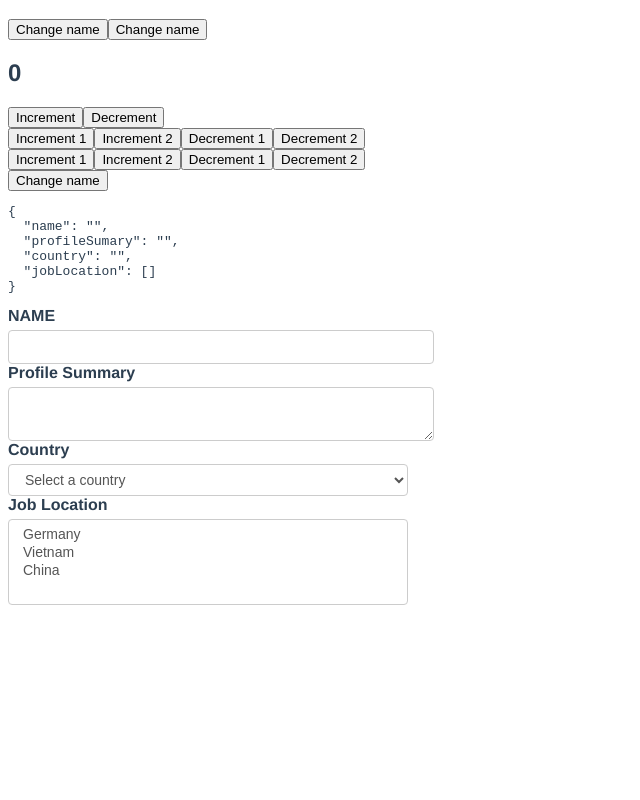
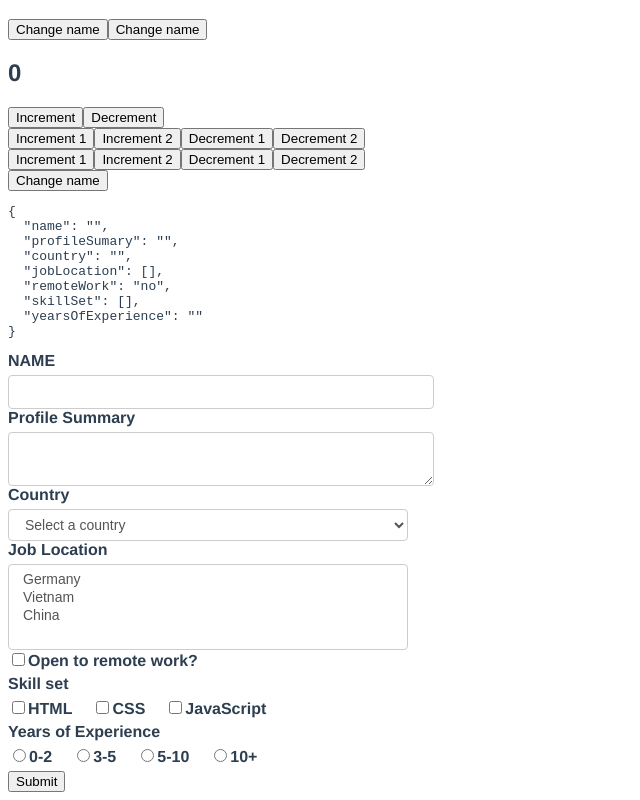
Before and after one commit to phuongquynhngo/Vue_3_tutorial, a Vue app: page / in a window 1280 px wide. Shown: the part 2802-3602 px from the top of the page, without its empty margins (0-640 px from the left). Before the commit the page ends 3415 px from the top, so only its background shows below. Built offline with nearby package versions, Linux system fonts and the light colour scheme.

Commit message:
Form Handling part2

```diff
--- a/package.json
+++ b/package.json
@@ -19,7 +19,8 @@
     "@vue/cli-plugin-eslint": "~5.0.0",
     "@vue/cli-service": "~5.0.0",
     "eslint": "^7.32.0",
-    "eslint-plugin-vue": "^8.0.3"
+    "eslint-plugin-vue": "^8.0.3",
+    "prettier": "2.8.4"
   },
   "eslintConfig": {
     "root": true,
--- a/src/App.vue
+++ b/src/App.vue
@@ -13,25 +13,39 @@
   <!-- Binding classes -->
   <h2 class="underline">Underlined Text</h2>
   <h2 class="underline" v-bind:class="status">Status</h2>
-  <h2 v-bind:class="isPromoted && 'promoted'">Promoted Movie</h2> <!--v-bind classes conditionally -->
-  <h2 v-bind:class="isSoldout ? 'soldout' : 'new'">Soldout? Movie</h2><!-- isSoldout: true: class solout; false: class new -->
-  <h2 v-bind:class="['new', 'promoted']">Newly promoted movie</h2><!--Array classes binding -->
-  <h2 v-bind:class="[isPromoted && 'promoted',isSoldout ? 'soldout' : 'new']">Array conditional movie</h2><!--Array classes conditional binding -->
-  <h2 v-bind:class="{
+  <h2 v-bind:class="isPromoted && 'promoted'">Promoted Movie</h2>
+  <!--v-bind classes conditionally -->
+  <h2 v-bind:class="isSoldout ? 'soldout' : 'new'">Soldout? Movie</h2>
+  <!-- isSoldout: true: class solout; false: class new -->
+  <h2 v-bind:class="['new', 'promoted']">Newly promoted movie</h2>
+  <!--Array classes binding -->
+  <h2 v-bind:class="[isPromoted && 'promoted', isSoldout ? 'soldout' : 'new']">
+    Array conditional movie
+  </h2>
+  <!--Array classes conditional binding -->
+  <h2
+    v-bind:class="{
       promoted: isPromoted,
       new: !isSoldout,
       soldout: isSoldout,
-  }">Object conditional movie</h2><!--Object classes conditional binding, same Array classes conditional binding -->
-
+    }"
+  >
+    Object conditional movie
+  </h2>
+  <!--Object classes conditional binding, same Array classes conditional binding -->
 
   <!-- Binding style -->
 
   <!-- Binding style array approach, ideal for single inline style property -->
-  <h2 v-bind:style="{
+  <h2
+    v-bind:style="{
       color: highlightColor,
-    'font-size':headerSize +'px',
-    padding: '20px'
-  }">Inline Style</h2>
+      'font-size': headerSize + 'px',
+      padding: '20px',
+    }"
+  >
+    Inline Style
+  </h2>
   <!--
   'font-size' in quote, because it is not a single word
   'font-size':headerSize +'px'
@@ -47,7 +61,6 @@
 
   <div v-bind:style="[baseStyleObject, dangerStyleObject]">Danger Style</div>
 
-
   <!--
   v-bind Shorthand
  : instead of v-bind:
@@ -57,15 +70,15 @@
 
   -->
 
-
   <!-- Conditional Rendering
   v-if, v-else, v-else-if: mount and unmount elements to the dom
   v-show: toggles the display css property
   -->
 
-  <h2 v-if="num===0">The number is zero</h2>
-  <h2 v-else-if="num <0">The number is negative</h2>   <!--'javascript expression' -->
-  <h2 v-else-if="num >0">The number is positive</h2>
+  <h2 v-if="num === 0">The number is zero</h2>
+  <h2 v-else-if="num < 0">The number is negative</h2>
+  <!--'javascript expression' -->
+  <h2 v-else-if="num > 0">The number is positive</h2>
   <h2 v-else>Not a number</h2>
   <!-- v-else or v-else-if directive must follow the v-if or v-else-if element,
    otherwise this will not work/ not be recognized -->
@@ -86,7 +99,6 @@
    The final rendered result will not include the <template> element.
    -->
 
-
   <!-- v-show  -->
   <h2 v-show="showElement">Using v-show</h2>
   <h2 v-if="showElement">Using v-if</h2>
@@ -96,7 +108,6 @@
   v-show conditionally displayselements, higher initial render costs, to toggle something frequently
   -->
 
-
   <!-- List Rendering
 
   using v-for directive -->
@@ -104,20 +115,24 @@
   <!--iterating over an array of strings  -->
 
   <!-- <h2 v-for="name in names" :key="name">{{ name }}</h2> -->
-  <h2 v-for="(name, index) in names" :key="name">{{index}} {{ name }}</h2>
+  <h2 v-for="(name, index) in names" :key="name">{{ index }} {{ name }}</h2>
   <!-- value of v-bind key attributes must be unique  -->
 
   <!--iterating over an array of objects  -->
-  <h2 v-for="name in fullNames" :key="name.first">{{ name.first }} {{ name.last }}</h2>
+  <h2 v-for="name in fullNames" :key="name.first">
+    {{ name.first }} {{ name.last }}
+  </h2>
 
   <!--iterating over an array of arrays  -->
   <div v-for="actor in actors" :key="actor.name">
-  <h2 >{{ actor.name }}</h2>
+    <h2>{{ actor.name }}</h2>
     <h3 v-for="movie in actor.movies" :key="movie">{{ movie }}</h3>
   </div>
 
   <!--iterating over an object  -->
-  <h2 v-for="(value,key,index) in myInfo" :key="value">{{index}} {{key}} {{ value }}</h2>
+  <h2 v-for="(value, key, index) in myInfo" :key="value">
+    {{ index }} {{ key }} {{ value }}
+  </h2>
 
   <!-- using v-for in template -->
   <template v-for="name in names" :key="name">
@@ -139,27 +154,21 @@
   </template>
   <button @click="shuffle">Shuffle!</button>
 
-
-
   <!-- Conditional List Rendering -->
   <template v-for="name in names" :key="name">
-  <h2 v-if="name ==='Quynh'">{{ name }}</h2>
+    <h2 v-if="name === 'Quynh'">{{ name }}</h2>
   </template>
   <!-- When v-if and v-for are both used on the same element, v-if will be evaluated first. -->
 
+  <!-- Methods in Vue  -->
+  <h2>{{ 1 + 2 + 3 }}</h2>
+  <h2>{{ 12 + 2 + 3 }}</h2>
 
-
-
-<!-- Methods in Vue  -->
-<h2>{{ 1+2+3 }}</h2>
-<h2>{{ 12+2+3 }}</h2>
-
-<h2>Add method: {{ add(1,2,3) }}</h2>
-<h2>Add method: {{ add(12,2,3) }}</h2>
+  <h2>Add method: {{ add(1, 2, 3) }}</h2>
+  <h2>Add method: {{ add(12, 2, 3) }}</h2>
 
   <h2>Multiply method: {{ multiply(2) }}</h2>
   <h2>Multiply method: {{ multiply(baseValue) }}</h2>
-
 
   <!-- Event Handling -->
 
@@ -167,15 +176,14 @@
   <div>
     <!-- <button v-on:mouseover="name ='Quang'"> Change name</button> -->
     <!-- <button v-on:click="name ='Quang'"> Change name</button> -->
-<button v-on:click="changeName"> Change name</button>
-<button v-on:click="changeName($event)"> Change name</button>
-
+    <button v-on:click="changeName">Change name</button>
+    <button v-on:click="changeName($event)">Change name</button>
   </div>
 
   <h2>{{ count }}</h2>
   <div>
-<button v-on:click="count +=1">Increment</button>
-<button v-on:click="count -=1">Decrement</button>
+    <button v-on:click="count += 1">Increment</button>
+    <button v-on:click="count -= 1">Decrement</button>
   </div>
   <div>
     <button v-on:click="increment(1)">Increment 1</button>
@@ -195,8 +203,9 @@
   </div>
 
   <!-- multiple events handling -->
-<button v-on:click="changeName($event), increment(1, $event)"> Change name</button>
-
+  <button v-on:click="changeName($event), increment(1, $event)">
+    Change name
+  </button>
 
   <!-- Form Handling -->
 
@@ -213,24 +222,31 @@ Submit form data -->
   <!-- v-model  directive : 2 way binding refers binding from tho template to data and from data back to template,
 ensures model and view are always in sync -->
 
- <div> <!--stringify Presentation -->
-<pre>
-{{ JSON.stringify(formValue, null , 2) }}
-</pre>
+  <!-- Capture user inputs  -->
+  <div>
+    <!--stringify Presentation -->
+    <pre
+      >{{ JSON.stringify(formValue, null, 2) }}
+</pre
+    >
     <!-- The <pre> tag is an HTML tag used to indicate preformatted text. This means that the text within the <pre> tag will be displayed exactly as written,
 with all white spaces preserved, including line breaks, tabs, and multiple spaces. -->
+
+    <!-- Inputs -->
   </div>
- <form>
+  <form @submit="submitForm">
     <div>
       <label for="name">NAME</label>
- <input type="text" id="name" v-model="formValue.name">
+      <input type="text" id="name" v-model="formValue.name" />
     </div>
 
+    <!-- Textasreas -->
     <div>
- <label  for="profile">Profile Summary </label>
- <textarea  id="profile" v-model="formValue.profileSumary" />
+      <label for="profile">Profile Summary </label>
+      <textarea id="profile" v-model="formValue.profileSumary" />
     </div>
 
+    <!-- Single select dropdown control -->
     <div>
       <label for="country">Country</label>
       <select id="country" v-model="formValue.country">
@@ -241,119 +257,193 @@ with all white spaces preserved, including line breaks, tabs, and multiple space
       </select>
     </div>
 
+    <!-- Multi select control -->
     <div>
       <label for="job-location">Job Location</label>
       <select id="job-location" multiple v-model="formValue.jobLocation">
-
         <option value="germany">Germany</option>
         <option value="vietnam">Vietnam</option>
         <option value="china">China</option>
       </select>
     </div>
+
+    <!-- Single Checkbox  -->
+    <div>
+      <input
+        type="checkbox"
+        id="remoteWork"
+        v-model="formValue.remoteWork"
+        true-value="yes"
+        false-value="no"
+      />
+      <label for="remoteWork">Open to remote work?</label>
+    </div>
+    <!--  Checkbox group/ Multiple checkboxes -->
+    <div>
+      <label>Skill set</label>
+      <input
+        type="checkbox"
+        id="html"
+        value="html"
+        v-model="formValue.skillSet"
+      />
+      <label for="html">HTML</label>
+      <input
+        type="checkbox"
+        id="css"
+        value="css"
+        v-model="formValue.skillSet"
+      />
+      <label for="css">CSS</label>
+      <input
+        type="checkbox"
+        id="javascript"
+        value="javascript"
+        v-model="formValue.skillSet"
+      />
+      <label for="javascript">JavaScript</label>
+    </div>
+    <!-- Radio Group Controll-->
+    <div>
+      <label>Years of Experience</label>
+      <input
+        type="radio"
+        id="0-2"
+        value="0-2"
+        v-model="formValue.yearsOfExperience"
+      />
+      <label for="0-2">0-2</label>
+      <input
+        type="radio"
+        id="3-5"
+        value="3-5"
+        v-model="formValue.yearsOfExperience"
+      />
+      <label for="3-5">3-5</label>
+      <input
+        type="radio"
+        id="6-10"
+        value="6-10"
+        v-model="formValue.yearsOfExperience"
+      />
+      <label for="6-10">5-10</label>
+      <input
+        type="radio"
+        id="10+"
+        value="10+"
+        v-model="formValue.yearsOfExperience"
+      />
+      <label for="10+">10+</label>
+    </div>
+    <!-- Submit form data -->
+  <div>
+  <button>Submit</button></div>
   </form>
-
-
-
-
 </template>
 
 <script>
 import _ from "lodash";
 export default {
-  name: 'App',
-  data(){
-    return{
-      greet:'Hello',
-      name:"Quynh",
-      channel:'<b>Code</b>',
+  name: "App",
+  data() {
+    return {
+      greet: "Hello",
+      name: "Quynh",
+      channel: "<b>Code</b>",
       hack: `<a href="#" onclick="alert('You have been hacked!')">Win a prize!</a>`,
-      headingId: 'heading',
+      headingId: "heading",
       isDisabled: true,
-      status: 'danger',
+      status: "danger",
       isPromoted: true,
       isSoldout: true,
-      highlightColor: 'orange',
-      headerSize: '50',
-      headerStyleObject:{
-        color: 'orange',
-        fontSize: '50px',
-        padding: '20px',},
-      baseStyleObject:{
-        fontSize: '50px',
-        padding: '10px',
+      highlightColor: "orange",
+      headerSize: "50",
+      headerStyleObject: {
+        color: "orange",
+        fontSize: "50px",
+        padding: "20px",
       },
-      successStyleObject:{
-        color: 'green',
-        backgroungColor:'lightgreen',
-        border:  '1px solid green',
-        padding: '0px'
-
+      baseStyleObject: {
+        fontSize: "50px",
+        padding: "10px",
       },
-      dangerStyleObject:{
-        color: 'darkred',
-        backgroundColor: 'red',
-        border: '1px solid darkred',
+      successStyleObject: {
+        color: "green",
+        backgroungColor: "lightgreen",
+        border: "1px solid green",
+        padding: "0px",
       },
-      num:"a",
+      dangerStyleObject: {
+        color: "darkred",
+        backgroundColor: "red",
+        border: "1px solid darkred",
+      },
+      num: "a",
       display: true,
       showElement: false,
       names: ["Quynh", "Quang", "Nam"],
       fullNames: [
-        {first: 'Quang', last:'Pham'},
-        {first: 'Quynh', last:'Ngo'},
-        {first: 'Nam', last:'Nguyen'},
+        { first: "Quang", last: "Pham" },
+        { first: "Quynh", last: "Ngo" },
+        { first: "Nam", last: "Nguyen" },
       ],
       actors: [
         {
-          name: 'Christian Bale',
-          movies: ['Batman', 'American Psycho'],
+          name: "Christian Bale",
+          movies: ["Batman", "American Psycho"],
         },
         {
-          name: 'Di Caprio',
-          movies: ['Titanic', 'Inception'],
+          name: "Di Caprio",
+          movies: ["Titanic", "Inception"],
         },
       ],
       myInfo: {
-        name: 'Vishwas',
-        channel: 'Codevolution',
-        course: 'Vue 3',
+        name: "Vishwas",
+        channel: "Codevolution",
+        course: "Vue 3",
       },
-      baseMultiplier:5,
-      baseValue:2,
-      count:0,
-      formValue:{
-        name:'',
-        profileSumary:'',
-        country:'',
-        jobLocation:[],
+      baseMultiplier: 5,
+      baseValue: 2,
+      count: 0,
+      formValue: {
+        name: "",
+        profileSumary: "",
+        country: "",
+        jobLocation: [],
+        // remoteWork: false,
+        remoteWork: "no",
+        skillSet: [],
+        yearsOfExperience:'',
       },
     };
-
   },
   methods: {
     shuffle() {
       console.log(this.names);
       this.names = _.shuffle(this.names);
     },
-    changeName(event){
-      this.name ='Quang'
-      console.log('Event', event)
+    changeName(event) {
+      this.name = "Quang";
+      console.log("Event", event);
     },
-    add(a,b,c){
-      return a+b+c
+    add(a, b, c) {
+      return a + b + c;
     },
-    multiply(num){
-      return num * this.baseMultiplier
+    multiply(num) {
+      return num * this.baseMultiplier;
     },
-    increment(num,event){
-       this.count +=num
-       console.log('Event', event)
+    increment(num, event) {
+      this.count += num;
+      console.log("Event", event);
     },
-    decrement(num){
-      return this.count -=num
+    decrement(num) {
+      return (this.count -= num);
+    },
+    submitForm(event){
+      event.preventDefault();
+      console.log('Form values', this.formValue)
     }
   },
-
 };
 </script>
 
@@ -366,19 +456,19 @@ export default {
   color: #2c3e50;
   margin-top: 60px;
 }
-div{
+div {
   display: block;
 }
-.underline{
+.underline {
   text-decoration: underline;
 }
-.promoted{
+.promoted {
   font-style: italic;
 }
-.new{
+.new {
   color: green;
 }
-.soldout{
+.soldout {
   color: red;
 }
 label {
@@ -391,7 +481,7 @@ input + label {
   display: inline-flex;
   margin-right: 20px;
 }
-input[type='text'],
+input[type="text"],
 textarea,
 select {
   display: block;
```
Also changed, not shown: 1 other file (tests, documents, lock files or other folders). Lines whose indentation alone changed are shown as unchanged.
